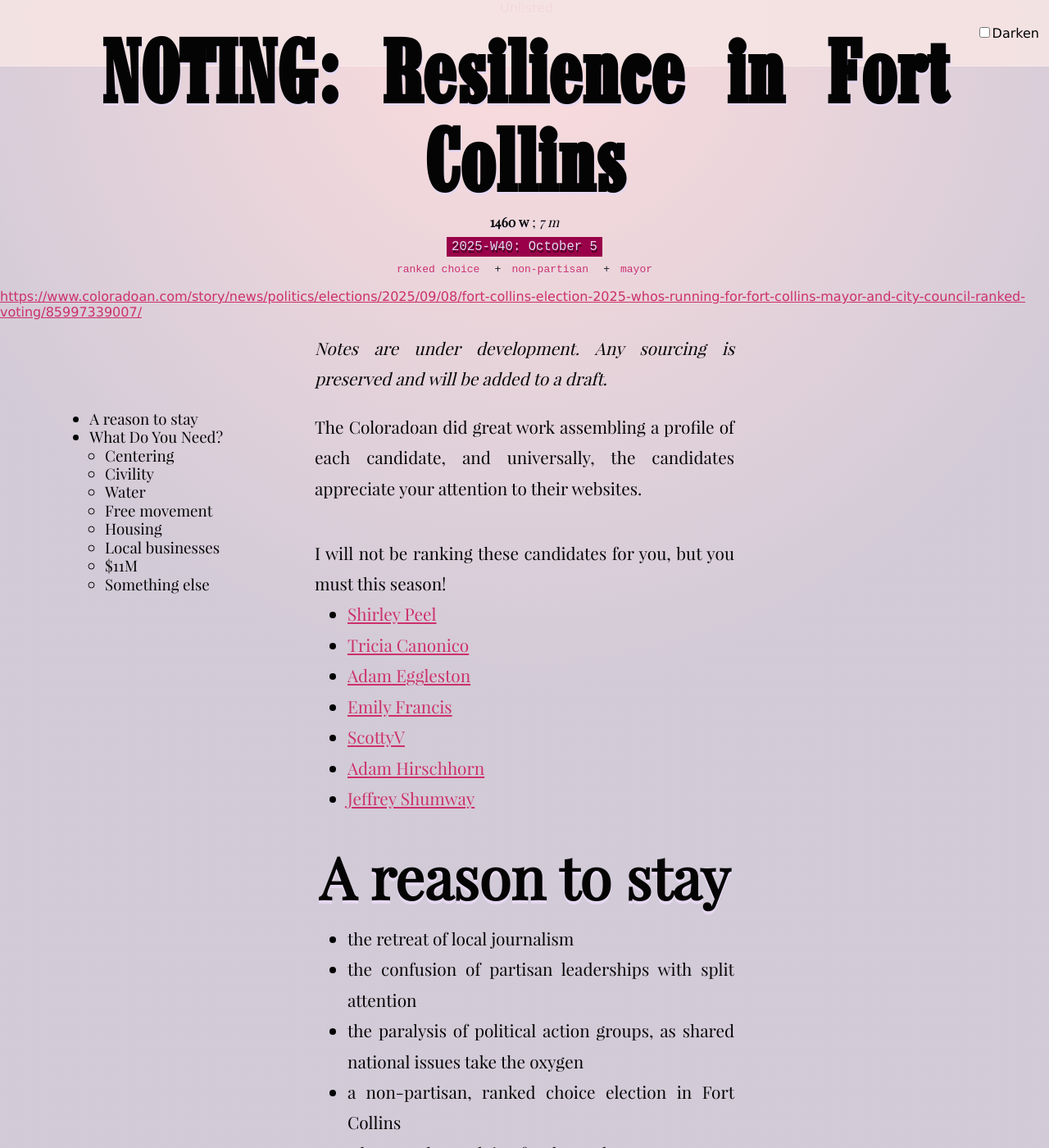
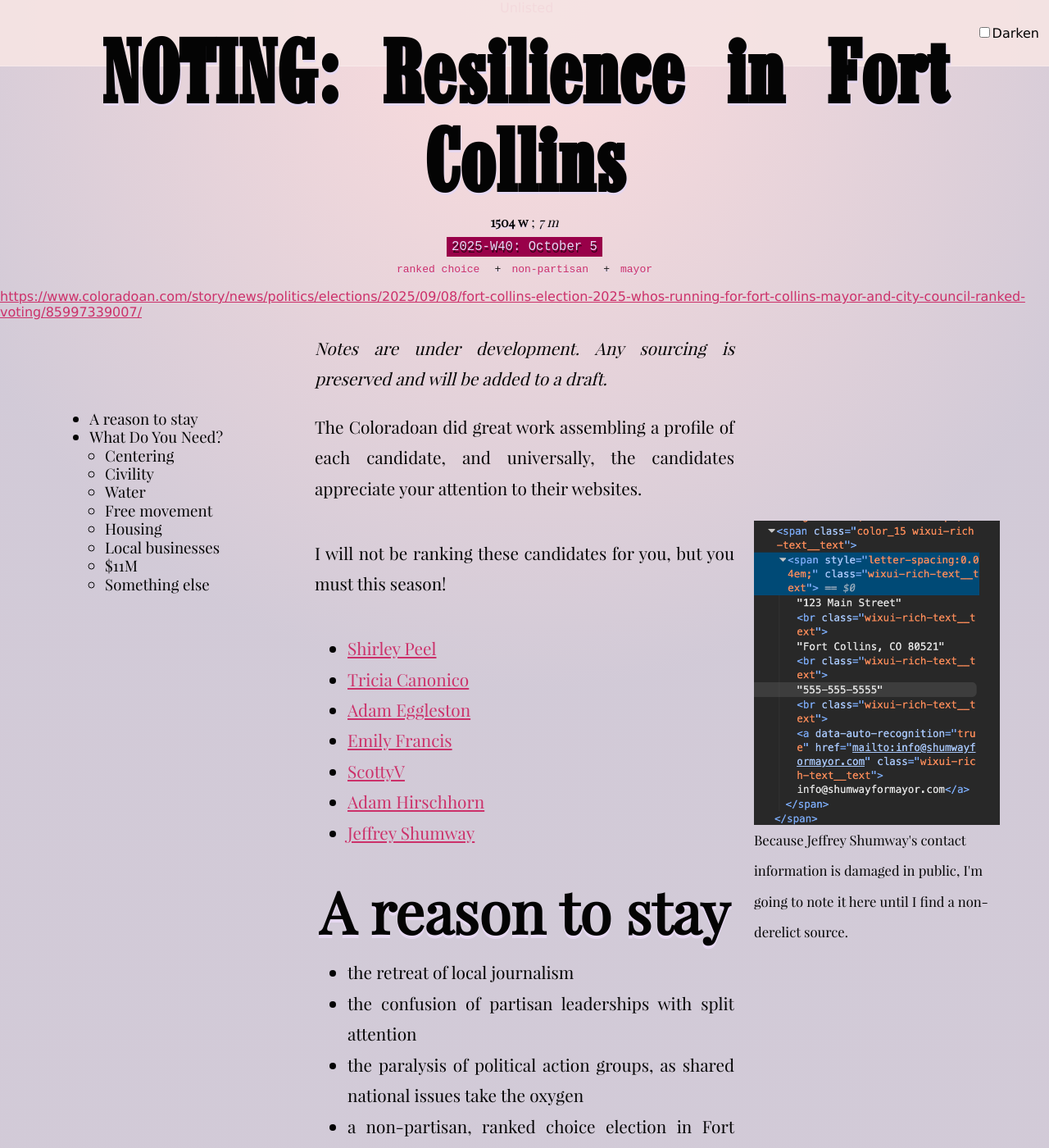
Before and after one commit to tiliv/antibody, a Jekyll site: the page built from docs/journal/autumn-ryan-Resilience-in-Fort-Collins/index.md, in a window 1280 px wide and 1400 px high, scrolled down 469 px. Shown: the whole window at 82% size. Built offline with Jekyll 4.4.1, drawn with Linux system fonts in a browser that asks for light colours.

Commit message:
Add callout
Didn't plan on this

```diff
--- a/docs/journal/autumn-ryan-Resilience-in-Fort-Collins/index.md
+++ b/docs/journal/autumn-ryan-Resilience-in-Fort-Collins/index.md
@@ -27,6 +27,12 @@ index: false
 The Coloradoan did great work assembling a profile of each candidate, and universally, the candidates appreciate your attention to their websites.
 
 I will not be ranking these candidates for you, but you must this season!
+
+{% include figure.html file="contact_shumwayformayor.png"
+  side="right"
+  overview="Small screenshot of a DOM inspector revealing content implied to be hard to see by normal means."
+  caption="Because Jeffrey Shumway's contact information is damaged in public, I'm going to note it here until I find a non-derelict source."
+%}
 
 - [Shirley Peel]({{ page.links.shirley }})
 - [Tricia Canonico]({{ page.links.tricia }})
```
Also changed, not shown: docs/journal/autumn-ryan-Resilience-in-Fort-Collins/exhibits/contact_shumwayformayor.png (added).
